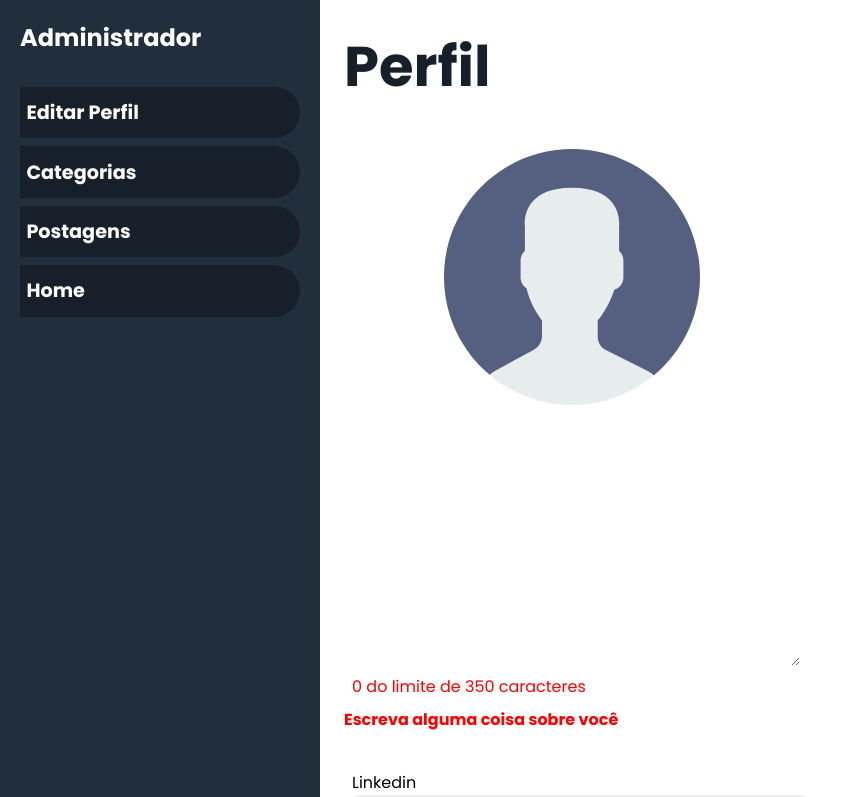
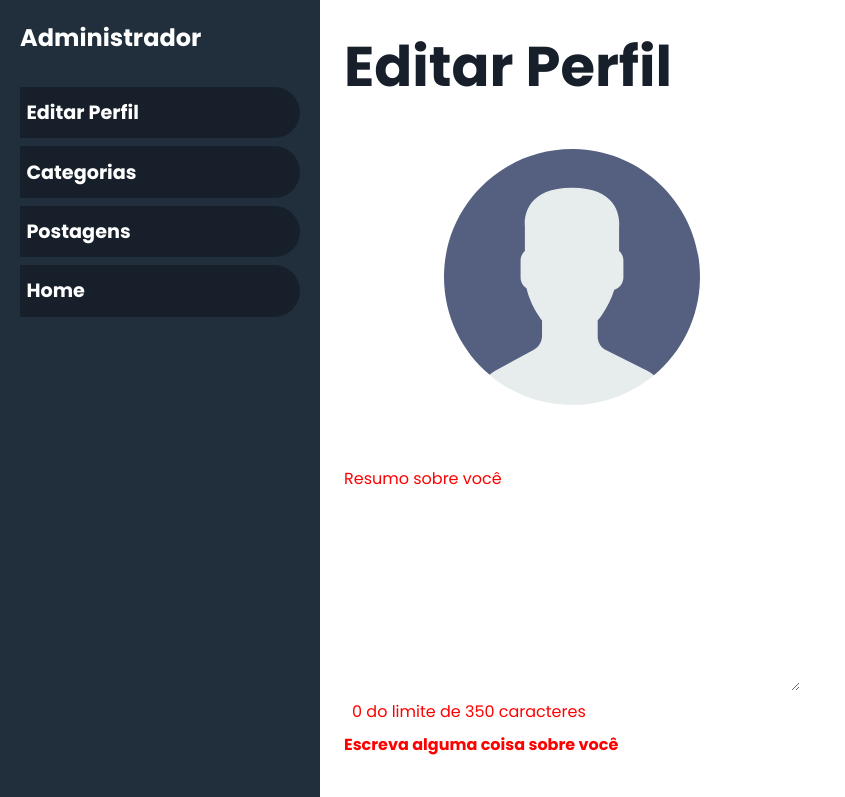
Before and after one commit to juniorHotes/react-blog, a React (Create React App) app in the folder client/: page /admin/profile in a window 1280 px wide. Shown: the top 797 px of the page, without its empty margins (0-845 px from the left). Built offline with nearby package versions, Linux system fonts and the light colour scheme; no server answers.

Commit message:
Inserted textarea.

```diff
--- a/client/src/pages/admin/Profile/index.jsx
+++ b/client/src/pages/admin/Profile/index.jsx
@@ -27,7 +27,7 @@ export default function Profile() {
             <VerticalNav listOptions={
                 <AdminOptions />
             } />
-            <WrapperAside title='Perfil'>
+            <WrapperAside title='Editar Perfil'>
 
                 <ProfileContainer>
                     <ImgContainer>
@@ -36,7 +36,7 @@ export default function Profile() {
 
                     <h1>{profile.name}</h1>
                     <Email>{profile.email}</Email>
-                    <TextArea name="about" value={about} onChange={e => setAbout(e.target.value)}></TextArea>
+                    <TextArea label="Resumo sobre você" name="about" value={about} onChange={e => setAbout(e.target.value)}></TextArea>
                 </ProfileContainer>
 
                 <div>
```
